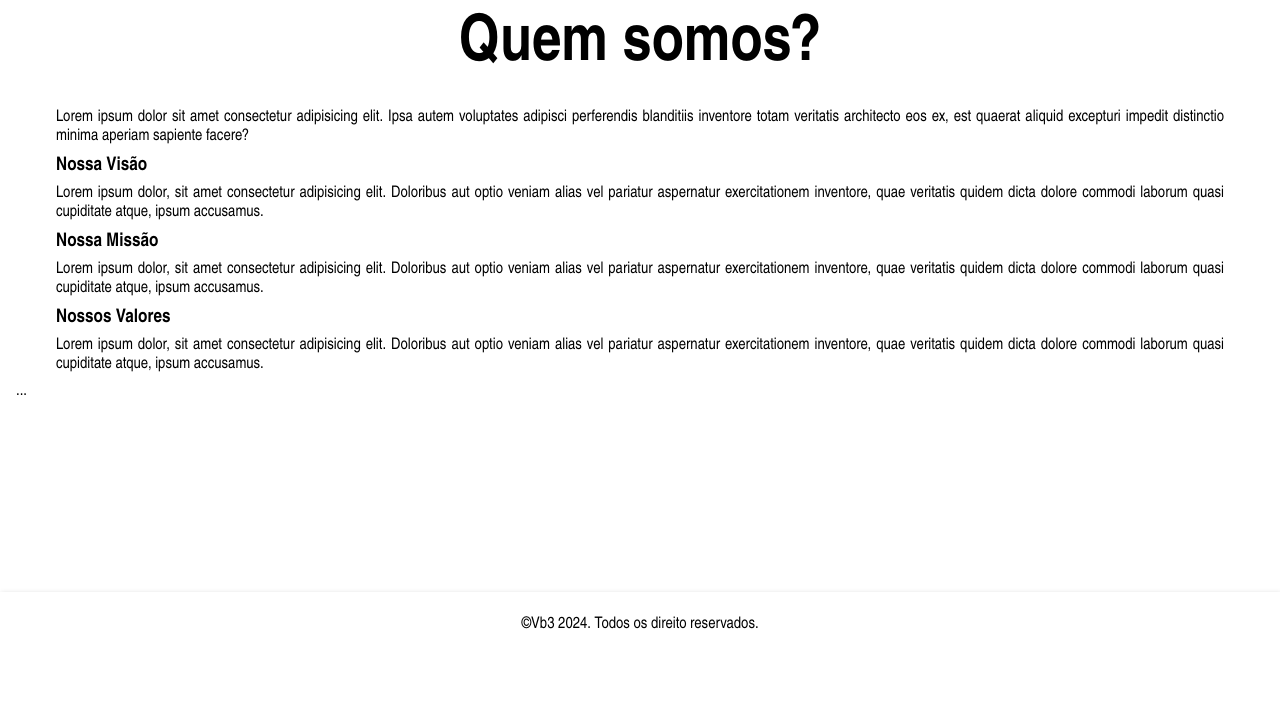
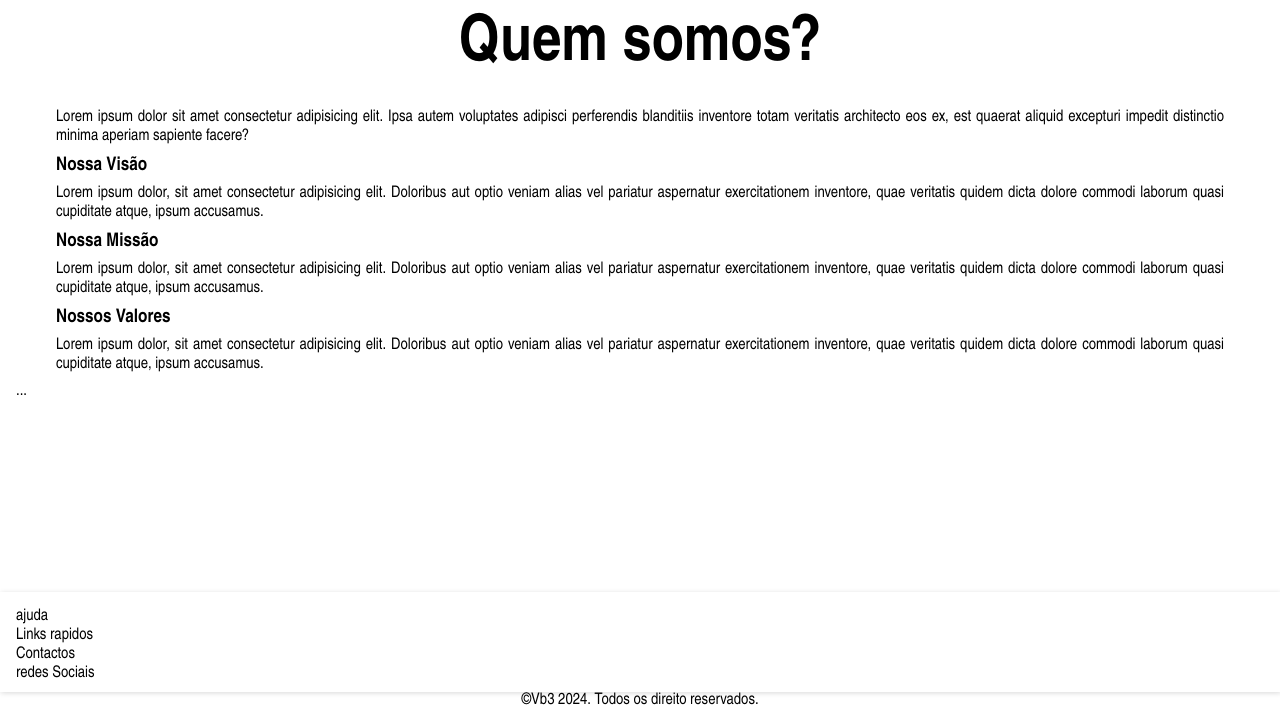
Before and after one commit to venanciongola/Projectos, a plain HTML site: page Estudo Iniciante/paginas/sobre.html in a window 1280 px wide. Shown: the part 108-827 px from the top of the page. Before the commit the page ends 800 px from the top, so only its background shows below. Drawn offline with Linux system fonts and the light colour scheme.

Commit message:
Actualizacao de Ercilio

```diff
--- a/Estudo Iniciante/paginas/sobre.html
+++ b/Estudo Iniciante/paginas/sobre.html
@@ -45,6 +45,12 @@
         </section>
 
         <footer>
+            <div>
+                <div>ajuda</div>
+                <div>Links rapidos</div>
+                <div>Contactos</div>
+                <div>redes Sociais</div>
+            </div>
           <p>&copy;Vb3 2024. Todos os direito reservados.</p>
         </footer>
     </body>
```
